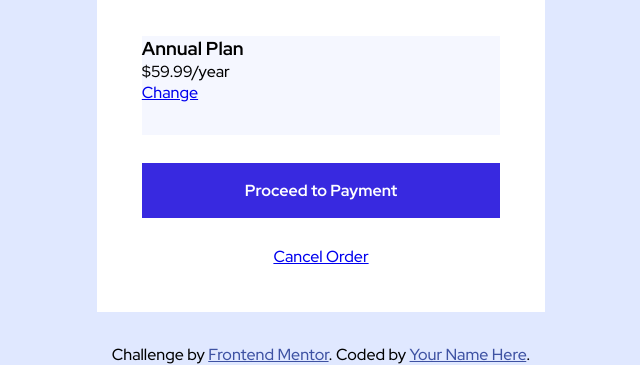
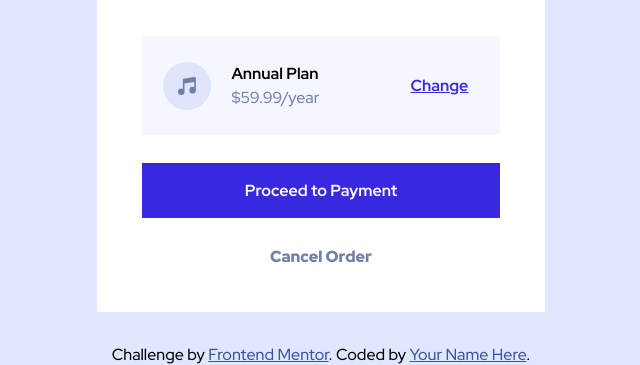
Before and after one commit to wiksien/wiksien.github.io, a plain HTML site: page index.html in a window 1280 px wide. Shown: the part 440-805 px from the top of the page, without its empty margins (319-959 px from the left). Drawn offline with Linux system fonts and the light colour scheme.

Commit message:
Stylised layout

```diff
--- a/css/style.sass
+++ b/css/style.sass
@@ -43,7 +43,7 @@ body
     background-size: contain
 
 
-h1, h3, a, p, button
+h1, h4, a, p, button
   font-family: 'Red Hat Display', sans-serif
 
 p
@@ -81,12 +81,6 @@ p
   justify-content: center
   align-items: center
 
-.plan__box
-  background-color: $very-pale-blue
-  width: $elements-width
-  width: 80%
-  height: 100%
-
 .order__button
   width: 80%
   height: 50%
@@ -97,6 +91,41 @@ p
 
   background-color: $purple-theme
   border: 0
+
+.plan__box
+  background-color: $very-pale-blue
+  width: $elements-width
+  width: 80%
+  height: 100%
+
+  display: grid
+
+  grid-template-columns: 1fr 2fr 1fr
+  grid-auto-rows: auto
+
+  align-items: center
+
+.box__icon
+  justify-self: center
+
+.box__textContainer
+  line-height: 1.5em
+
+.box__price
+  color: $desaturated-blue
+
+.box__change
+  color: $purple-theme
+
+  font-weight: 700
+
+
+.cancel__link
+  color: $desaturated-blue
+
+  font-weight: 900
+  text-decoration: none
+
 
 .text__heading,
   margin-top: 1.3em
@@ -109,7 +138,6 @@ p
   line-height: 1.7em
   font-weight: 500
 
-
 /* Footer styling */
 
 .attribution
--- a/index.html
+++ b/index.html
@@ -26,13 +26,15 @@
       </div>
       <div class="container__plan">
         <div class="plan__box">
-          <div class="box__icon"></div>
+          <img src="images/icon-music.svg" alt="Music note icon" class="box__icon">
 
-          <h3 class="box__annual">Annual Plan</h3>
+          <div class="box__textContainer">
+            <h4 class="box__annual">Annual Plan</h4>
 
-          <p class="box__price">$59.99/year</p>
+            <p class="box__price">$59.99/year</p>
+          </div>
 
-          <a href="javascript:void(0);" class="plan__change">Change</a>
+          <a href="javascript:void(0);" class="box__change">Change</a>
         </div>
       </div>
       <div class="container__order">
```
Also changed, not shown: css/style.css, 1 other file.
